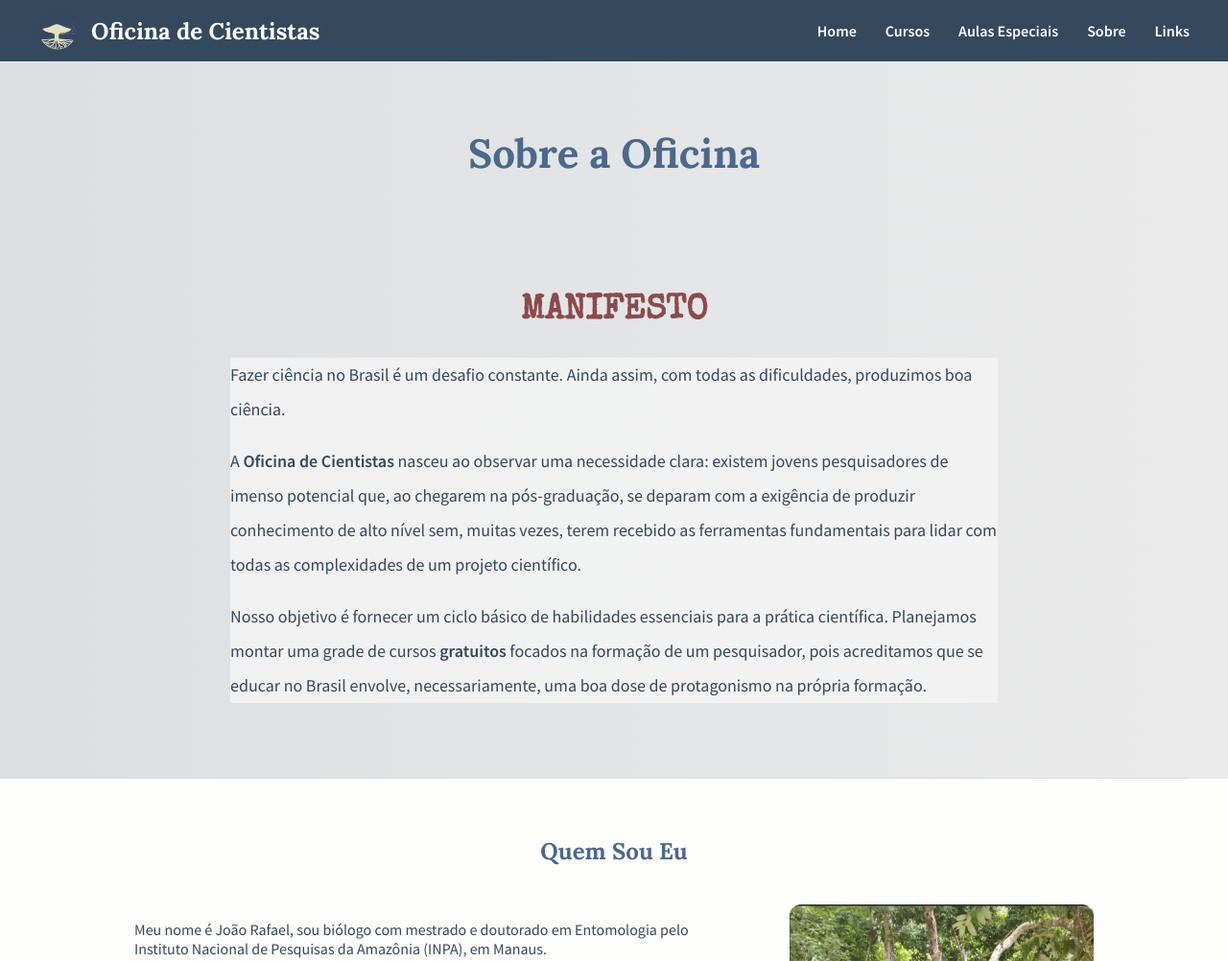
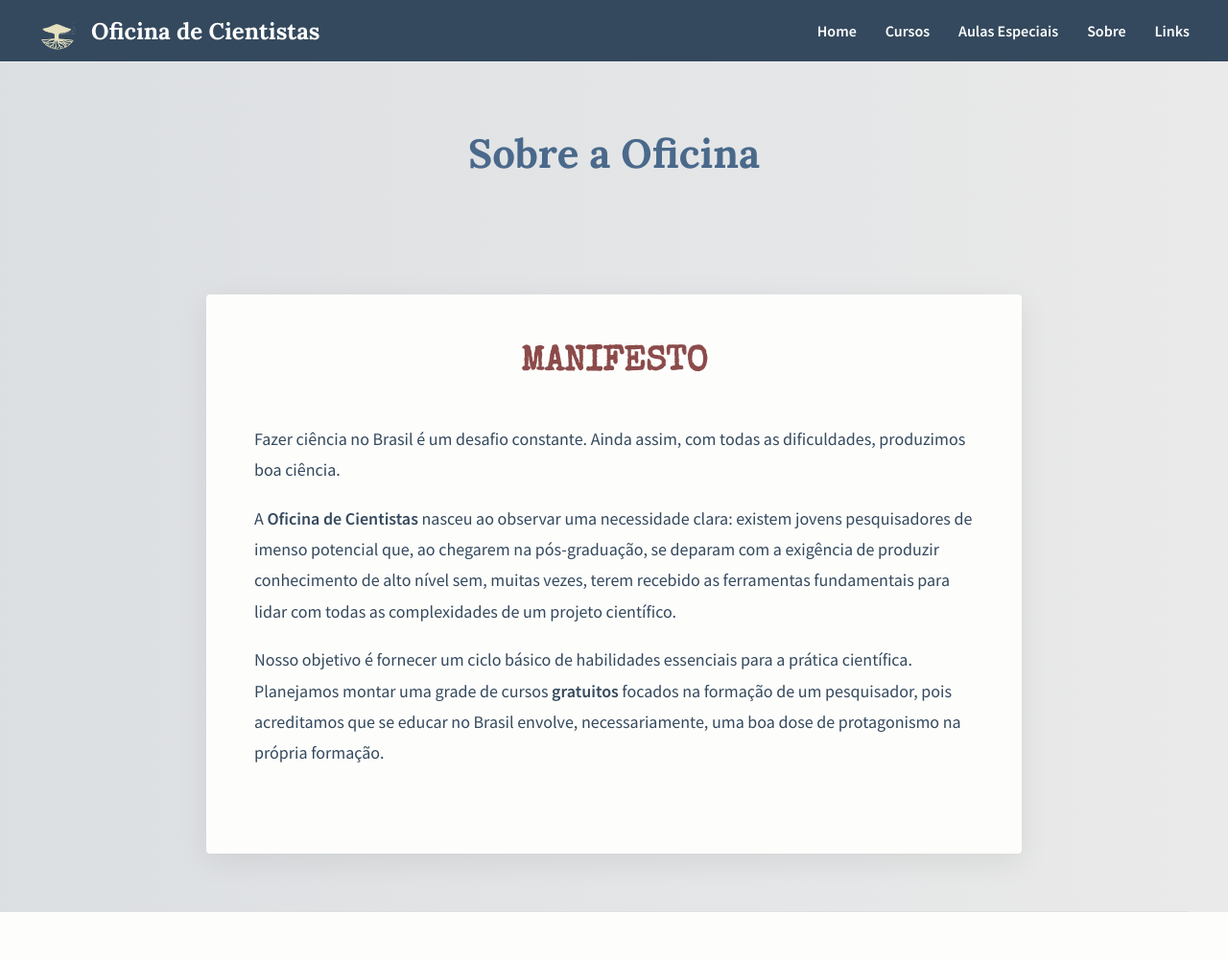
Before and after one commit to jraoliveira-bio/oficinadecientistas, an Astro site: page /oficinadecientistas/sobre in a window 1280 px wide. Shown: the top 1002 px of the page at 96% size. Built offline with nearby package versions, Linux system fonts and the light colour scheme; Astro itself is replaced by a stand-in of ours; a web font is replaced by a local one.

Commit message:
Consertando caminhos /

```diff
--- a/src/components/secoes-sobre/Manifesto.astro
+++ b/src/components/secoes-sobre/Manifesto.astro
@@ -1,8 +1,11 @@
 <section id="manifesto" class="sobre-secao">
-  <h2>MANIFESTO</h2>
-  <div class="texto-coluna-manifesto">
+  <div class="folha-manifesto">
+
+    <h2>MANIFESTO</h2>
+
     <p>Fazer ciência no Brasil é um desafio constante. Ainda assim, com todas as dificuldades, produzimos boa ciência.</p>
     <p>A <strong>Oficina de Cientistas</strong> nasceu ao observar uma necessidade clara: existem jovens pesquisadores de imenso potencial que, ao chegarem na pós-graduação, se deparam com a exigência de produzir conhecimento de alto nível sem, muitas vezes, terem recebido as ferramentas fundamentais para lidar com todas as complexidades de um projeto científico.</p>
     <p>Nosso objetivo é fornecer um ciclo básico de habilidades essenciais para a prática científica. Planejamos montar uma grade de cursos <strong>gratuitos</strong> focados na formação de um pesquisador, pois acreditamos que se educar no Brasil envolve, necessariamente, uma boa dose de protagonismo na própria formação.</p>
+
   </div>
 </section>
--- a/src/components/secoes-sobre/QuemSouEu.astro
+++ b/src/components/secoes-sobre/QuemSouEu.astro
@@ -7,7 +7,6 @@ const base = import.meta.env.BASE_URL.endsWith('/') ? import.meta.env.BASE_URL :
   <h2>Quem Sou Eu</h2>
   <div class="quem-sou-eu-grid">
     <div class="quem-sou-eu-texto">
-      <p>Meu nome é João Rafael, sou biólogo com mestrado e doutorado em Entomologia pelo Instituto Nacional de Pesquisas da Amazônia (INPA), em Manaus.</p>
       <p>Ao longo dessa jornada, através da minha própria experiência e da de colegas e alunos, fui levado a uma reflexão contínua sobre nosso modo atual de formar novos pesquisadores. Vejo um sistema que, por vezes, realiza uma filtragem impessoal e inadequada para a realidade de um país tão desigual como o nosso.</p>
       <p>Este projeto é a minha maneira de contribuir para a solução desse problema, dentro dos limites das minhas possibilidades: quero possibilitar que um aluno dedicado desenvolva as habilidades fundamentais para concluir seu TCC, dissertação ou tese com mais confiança e segurança. E, quem sabe, até se divertir no processo.</p>
     </div>
--- a/src/layouts/Layout.astro
+++ b/src/layouts/Layout.astro
@@ -13,6 +13,7 @@ const pageTitle = frontmatter?.title || title || 'Oficina de Cientistas';
 <html lang="pt-br">
 <head>
     <meta charset="UTF-8" />
+    <base href="/oficinadecientistas/">
     <meta name="viewport" content="width=device-width, initial-scale=1.0" />
     <title>{pageTitle} - Oficina de Cientistas</title>
 
--- a/src/pages/cursos/curso-escrita/index.astro
+++ b/src/pages/cursos/curso-escrita/index.astro
@@ -1,6 +1,6 @@
 ---
 import Layout from '../../../layouts/Layout.astro';
-import { Content } from './introducao.md';
+import { Content } from './introducao.mdx';
 import Divider from '../../../components/Divider.astro'; // ADICIONE ESTA LINHA
 import imagemDoDivisor from '~/../public/imagens/divider3.png';
 const base = import.meta.env.BASE_URL.endsWith('/')
--- a/src/styles/estilos.css
+++ b/src/styles/estilos.css
@@ -387,6 +387,26 @@ aside.menu-aulas li.aula-ativa a {
 .texto-aula h2 { margin-top: 40px; }
 .navegacao-aulas { display: flex; justify-content: space-between; align-items: center; margin-top: 60px; padding-top: 30px; border-top: 1px solid #EAEAEA; }
 
+/* Estilo para a "Folha de Papel" da seção Manifesto */
+.folha-manifesto {
+  background-color: #fdfdfb; /* Um off-white quente, cor de papel */
+  padding: 40px 50px;       /* Espaçamento interno generoso */
+  padding-bottom: 70px; /* E então SOBRESCREVE apenas o padding inferior com um valor maior */
+  max-width: 850px;         /* Limita a largura para melhor leitura */
+  margin: 0 auto;           /* Centraliza a folha na página */
+  border-radius: 4px;       /* Cantos sutilmente arredondados */
+  font-size: 18px;
+  line-height: 1.8;
+
+  /* Sombra suave para dar o efeito de profundidade e "elevar" o papel */
+  box-shadow: 0px 8px 32px rgba(0, 0, 0, 0.08);
+}
+
+/* Garante que o H2 dentro da folha (que já é vermelho) fique centralizado */
+.folha-manifesto h2 {
+  text-align: center;
+}
+
 /* --- Página Sobre --- */
 .pagina-sobre-container {
   padding: 40px;
@@ -429,13 +449,6 @@ aside.menu-aulas li.aula-ativa a {
   margin: 0 auto;
   line-height: 1.8;
   font-size: 18px;
-}
-.texto-coluna-manifesto {
-  max-width: 800px;
-  margin: 0 auto;
-  line-height: 2;
-  font-size: 18px;
-  background-color: rgba(245, 245, 245, 0.842);
 }
 .quem-sou-eu-grid {
   display: grid;
```
Also changed, not shown: src/pages/cursos/curso-escrita/introducao.mdx (renamed from src/pages/cursos/curso-escrita/introducao.md, +8 -1 lines), public/imagens/charge_defesa.png (added), 1 other file.
